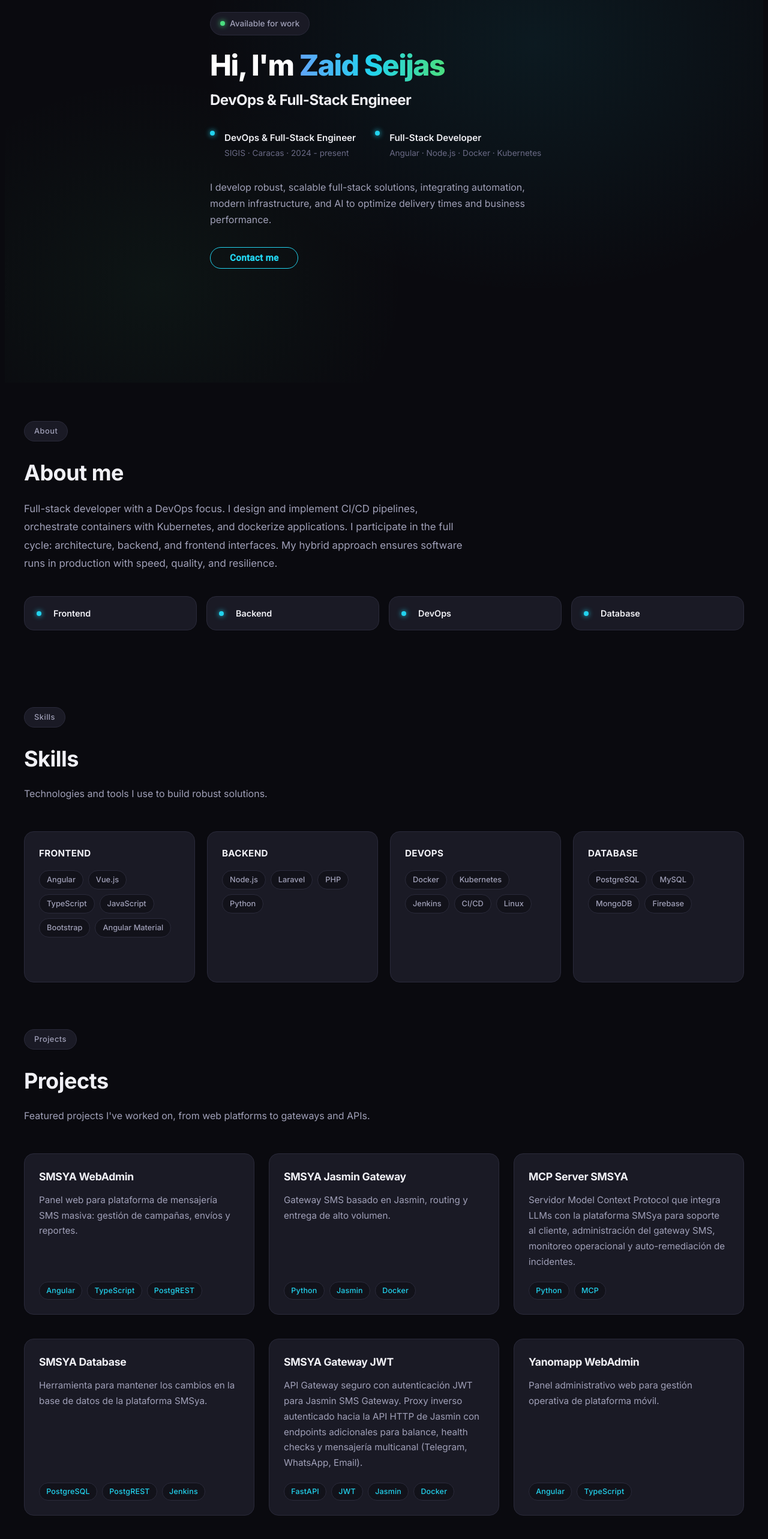
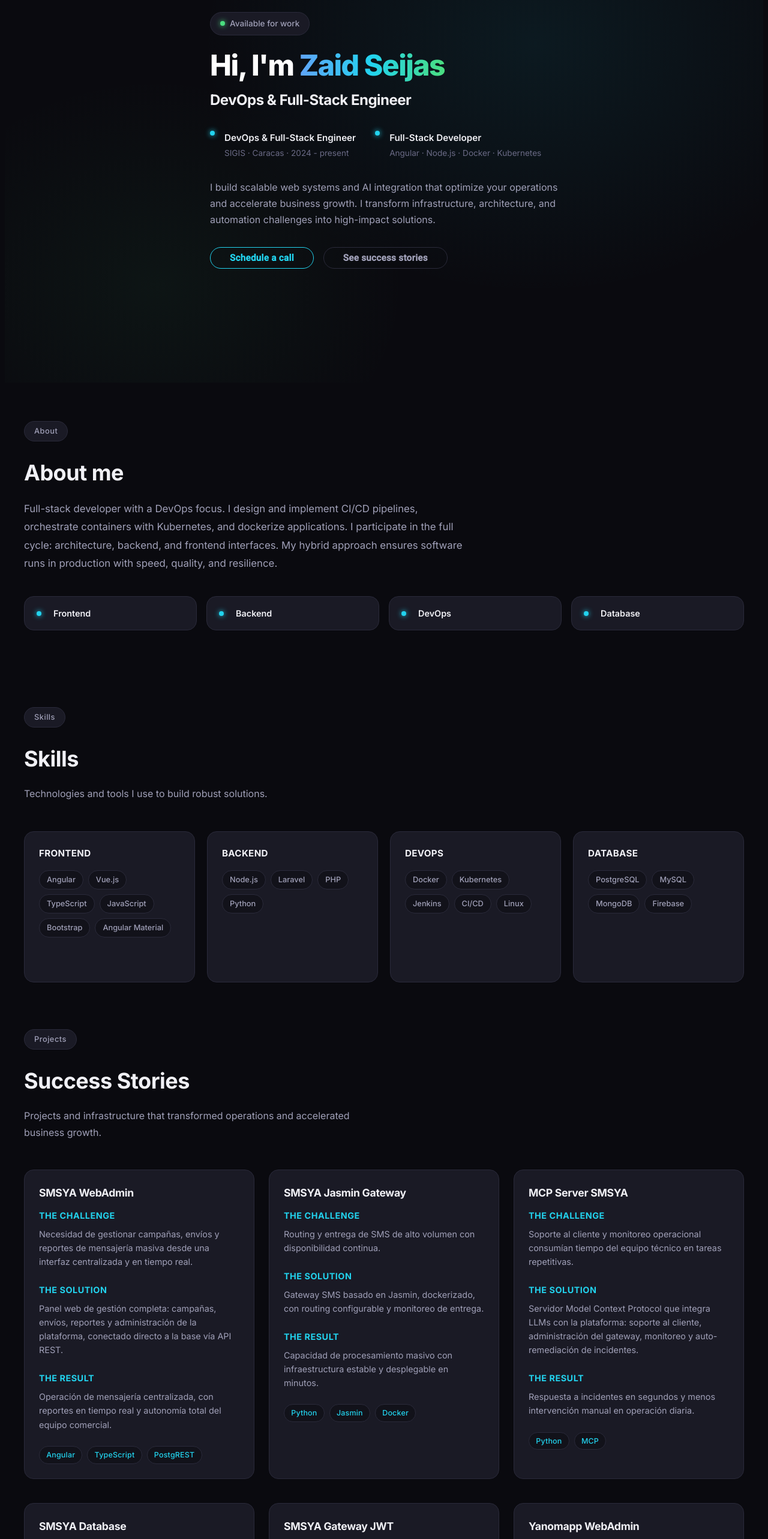
Before and after one commit to zseijas/portfolio, an Angular app: page / in a window 1280 px wide. Shown: the part 234-2800 px from the top of the page at 60% size. Built offline with nearby package versions, Linux system fonts and the light colour scheme.

Commit message:
Fase 1: Hero conversion copy + projects as success stories (challenge/solution/impact)
Co-Authored-By: Claude Code <noreply@anthropic.com>

```diff
--- a/src/app/components/hero/hero.component.html
+++ b/src/app/components/hero/hero.component.html
@@ -31,8 +31,13 @@
 
     <p class="hero-tagline">{{ 'hero.tagline' | translate }}</p>
 
-    <a href="#contact" class="cta-link">
-      <button mat-stroked-button class="cta-button">{{ 'hero.cta' | translate }}</button>
-    </a>
+    <div class="cta-group">
+      <a href="#contact" class="cta-link">
+        <button mat-stroked-button class="cta-button cta-button--primary">{{ 'hero.cta' | translate }}</button>
+      </a>
+      <a href="#projects" class="cta-link">
+        <button mat-stroked-button class="cta-button cta-button--secondary">{{ 'hero.ctaSecondary' | translate }}</button>
+      </a>
+    </div>
   </div>
 </section>
--- a/src/app/components/hero/hero.component.scss
+++ b/src/app/components/hero/hero.component.scss
@@ -100,6 +100,12 @@
   max-width: 580px;
 }
 
+.cta-group {
+  display: flex;
+  gap: 1rem;
+  flex-wrap: wrap;
+}
+
 .cta-link {
   text-decoration: none;
 }
@@ -109,12 +115,24 @@
   font-size: 0.95rem !important;
   font-weight: 600 !important;
   letter-spacing: 0.3px;
+  border-radius: 999px !important;
+}
+
+.cta-button--primary {
   color: var(--accent-cyan) !important;
   border-color: var(--accent-cyan) !important;
-  border-radius: 999px !important;
 
   &:hover {
     background: rgba(34, 211, 238, 0.1) !important;
+  }
+}
+
+.cta-button--secondary {
+  color: var(--text-secondary) !important;
+  border-color: var(--border) !important;
+
+  &:hover {
+    background: var(--bg-secondary) !important;
   }
 }
 
--- a/src/app/components/projects/projects.component.html
+++ b/src/app/components/projects/projects.component.html
@@ -6,7 +6,22 @@
   <div class="projects-grid">
     <div class="card project-card" *ngFor="let project of projects">
       <h3 class="project-name">{{ project.name }}</h3>
-      <p class="project-description">{{ project.description }}</p>
+
+      <div class="project-section">
+        <h4 class="project-section-title">{{ 'projects.challenge' | translate }}</h4>
+        <p class="project-section-text">{{ project.challenge }}</p>
+      </div>
+
+      <div class="project-section">
+        <h4 class="project-section-title">{{ 'projects.solution' | translate }}</h4>
+        <p class="project-section-text">{{ project.solution }}</p>
+      </div>
+
+      <div class="project-section">
+        <h4 class="project-section-title">{{ 'projects.impact' | translate }}</h4>
+        <p class="project-section-text">{{ project.impact }}</p>
+      </div>
+
       <div class="project-techs">
         <span class="tech-chip" *ngFor="let tech of project.techs">{{ tech }}</span>
       </div>
--- a/src/app/components/projects/projects.component.scss
+++ b/src/app/components/projects/projects.component.scss
@@ -23,11 +23,28 @@
   letter-spacing: -0.3px;
 }
 
-.project-description {
-  margin: 0 0 1.25rem;
+.project-section {
+  margin: 0 0 1.5rem;
+
+  &:last-of-type {
+    margin-bottom: 1.5rem;
+  }
+}
+
+.project-section-title {
+  margin: 0 0 0.5rem;
+  font-size: 0.9rem;
+  font-weight: 700;
+  color: var(--accent-cyan);
+  letter-spacing: 0.5px;
+  text-transform: uppercase;
+}
+
+.project-section-text {
+  margin: 0;
   color: var(--text-secondary);
-  line-height: 1.7;
-  font-size: 0.95rem;
+  line-height: 1.6;
+  font-size: 0.9rem;
   flex: 1;
 }
 
--- a/src/app/data/project.model.ts
+++ b/src/app/data/project.model.ts
@@ -1,5 +1,7 @@
 export interface Project {
   name: string;
-  description: string;
+  challenge: string;
+  solution: string;
+  impact: string;
   techs: string[];
 }
--- a/src/app/data/projects.ts
+++ b/src/app/data/projects.ts
@@ -3,52 +3,72 @@ import { Project } from './project.model';
 export const PROJECTS: Project[] = [
   {
     name: 'SMSYA WebAdmin',
-    description: 'Panel web para plataforma de mensajería SMS masiva: gestión de campañas, envíos y reportes.',
+    challenge: 'Necesidad de gestionar campañas, envíos y reportes de mensajería masiva desde una interfaz centralizada y en tiempo real.',
+    solution: 'Panel web de gestión completa: campañas, envíos, reportes y administración de la plataforma, conectado directo a la base vía API REST.',
+    impact: 'Operación de mensajería centralizada, con reportes en tiempo real y autonomía total del equipo comercial.',
     techs: ['Angular', 'TypeScript', 'PostgREST']
   },
   {
     name: 'SMSYA Jasmin Gateway',
-    description: 'Gateway SMS basado en Jasmin, routing y entrega de alto volumen.',
+    challenge: 'Routing y entrega de SMS de alto volumen con disponibilidad continua.',
+    solution: 'Gateway SMS basado en Jasmin, dockerizado, con routing configurable y monitoreo de entrega.',
+    impact: 'Capacidad de procesamiento masivo con infraestructura estable y desplegable en minutos.',
     techs: ['Python', 'Jasmin', 'Docker']
   },
   {
     name: 'MCP Server SMSYA',
-    description: 'Servidor Model Context Protocol que integra LLMs con la plataforma SMSya para soporte al cliente, administración del gateway SMS, monitoreo operacional y auto-remediación de incidentes.',
+    challenge: 'Soporte al cliente y monitoreo operacional consumían tiempo del equipo técnico en tareas repetitivas.',
+    solution: 'Servidor Model Context Protocol que integra LLMs con la plataforma: soporte al cliente, administración del gateway, monitoreo y auto-remediación de incidentes.',
+    impact: 'Respuesta a incidentes en segundos y menos intervención manual en operación diaria.',
     techs: ['Python', 'MCP']
   },
   {
     name: 'SMSYA Database',
-    description: 'Herramienta para mantener los cambios en la base de datos de la plataforma SMSya.',
+    challenge: 'Los cambios en la base de datos de la plataforma se aplicaban manualmente, sin control de versiones ni trazabilidad.',
+    solution: 'Herramienta de migraciones versionadas sobre PostgreSQL, expuesta vía PostgREST e integrada en pipeline Jenkins.',
+    impact: 'Cambios de esquema controlados, auditables y desplegados automáticamente.',
     techs: ['PostgreSQL', 'PostgREST', 'Jenkins']
   },
   {
     name: 'SMSYA Gateway JWT',
-    description: 'API Gateway seguro con autenticación JWT para Jasmin SMS Gateway. Proxy inverso autenticado hacia la API HTTP de Jasmin con endpoints adicionales para balance, health checks y mensajería multicanal (Telegram, WhatsApp, Email).',
+    challenge: 'La API HTTP de Jasmin quedaba expuesta: se requería acceso autenticado y funciones adicionales de monitoreo.',
+    solution: 'API Gateway con autenticación JWT actuando como proxy inverso hacia Jasmin, con endpoints de balance, health checks y mensajería multicanal (Telegram, WhatsApp, Email).',
+    impact: 'API segura con acceso controlado y visibilidad operacional en un solo punto de entrada.',
     techs: ['FastAPI', 'JWT', 'Jasmin', 'Docker']
   },
   {
     name: 'Yanomapp WebAdmin',
-    description: 'Panel administrativo web para gestión operativa de plataforma móvil.',
+    challenge: 'Gestión operativa de plataforma móvil sin herramienta administrativa centralizada.',
+    solution: 'Panel administrativo web para gestión de usuarios, contenido y operación de la plataforma.',
+    impact: 'Administración autónoma de la plataforma sin depender de desarrollo para cada ajuste.',
     techs: ['Angular', 'TypeScript']
   },
   {
     name: 'Athenium WebAdmin',
-    description: 'Aplicación web administrativa con dashboards y gestión en tiempo real para plataforma de mercados criptoactivos.',
+    challenge: 'Plataforma de mercados criptoactivos requería dashboards y gestión en tiempo real para operación crítica.',
+    solution: 'Aplicación web administrativa con dashboards en vivo y gestión operativa conectada a PostgREST.',
+    impact: 'Visibilidad operacional en tiempo real para decisiones rápidas.',
     techs: ['Angular', 'TypeScript', 'PostgREST']
   },
   {
     name: 'GTR Administrativo',
-    description: 'Sistema administrativo web para gestión de flotas: administración, certificaciones y canales.',
+    challenge: 'Gestión de flotas dispersa en hojas de cálculo y sistemas aislados.',
+    solution: 'Sistema administrativo web unificado: administración, certificaciones y canales, con backend Node.js y PostgreSQL.',
+    impact: 'Gestión de flota centralizada con datos consistentes y procesos estandarizados.',
     techs: ['Angular', 'Node.js', 'PostgreSQL']
   },
   {
     name: 'GTR Seguimiento API',
-    description: 'API REST Node.js para seguimiento y trazabilidad operativa.',
+    challenge: 'Trazabilidad operativa fragmentada sin API de integración para terceros.',
+    solution: 'API REST Node.js para seguimiento y trazabilidad operativa, dockerizada y con PostgreSQL.',
+    impact: 'Integración directa de clientes y sistemas externos con trazabilidad completa.',
     techs: ['Node.js', 'PostgreSQL', 'Docker']
   },
-   {
+  {
     name: 'Aplicación de Movilidad Lynnk One',
-    description: 'Aplicación móvil basada en servicios de transporte y gestión de taxis estilo Uber.',
+    challenge: 'Empresa de transporte colombiana necesitaba plataforma de movilidad estilo Uber para pasajeros y conductores.',
+    solution: 'Aplicación móvil híbrida con Ionic: pedidos, seguimiento y gestión de viajes en tiempo real.',
+    impact: 'Plataforma de movilidad operativa con modelo de negocio validado en producción.',
     techs: ['Ionic', 'MySQL']
   }
 ];
--- a/src/assets/i18n/en.json
+++ b/src/assets/i18n/en.json
@@ -12,14 +12,18 @@
   "hero.role1Sub": "SIGIS · Caracas · 2024 - present",
   "hero.role2": "Full-Stack Developer",
   "hero.role2Sub": "Angular · Node.js · Docker · Kubernetes",
-  "hero.tagline": "I develop robust, scalable full-stack solutions, integrating automation, modern infrastructure, and AI to optimize delivery times and business performance.",
-  "hero.cta": "Contact me",
+  "hero.tagline": "I build scalable web systems and AI integration that optimize your operations and accelerate business growth. I transform infrastructure, architecture, and automation challenges into high-impact solutions.",
+  "hero.cta": "Schedule a call",
+  "hero.ctaSecondary": "See success stories",
   "about.title": "About me",
   "about.text": "Full-stack developer with a DevOps focus. I design and implement CI/CD pipelines, orchestrate containers with Kubernetes, and dockerize applications. I participate in the full cycle: architecture, backend, and frontend interfaces. My hybrid approach ensures software runs in production with speed, quality, and resilience.",
   "skills.title": "Skills",
   "skills.subtitle": "Technologies and tools I use to build robust solutions.",
-  "projects.title": "Projects",
-  "projects.subtitle": "Featured projects I've worked on, from web platforms to gateways and APIs.",
+  "projects.title": "Success Stories",
+  "projects.subtitle": "Projects and infrastructure that transformed operations and accelerated business growth.",
+  "projects.challenge": "The Challenge",
+  "projects.solution": "The Solution",
+  "projects.impact": "The Result",
   "experience.title": "Experience",
   "experience.subtitle": "My professional journey building software and infrastructure.",
   "experience.education": "Education",
```
Also changed, not shown: src/assets/i18n/es.json (+8 -4 lines).
